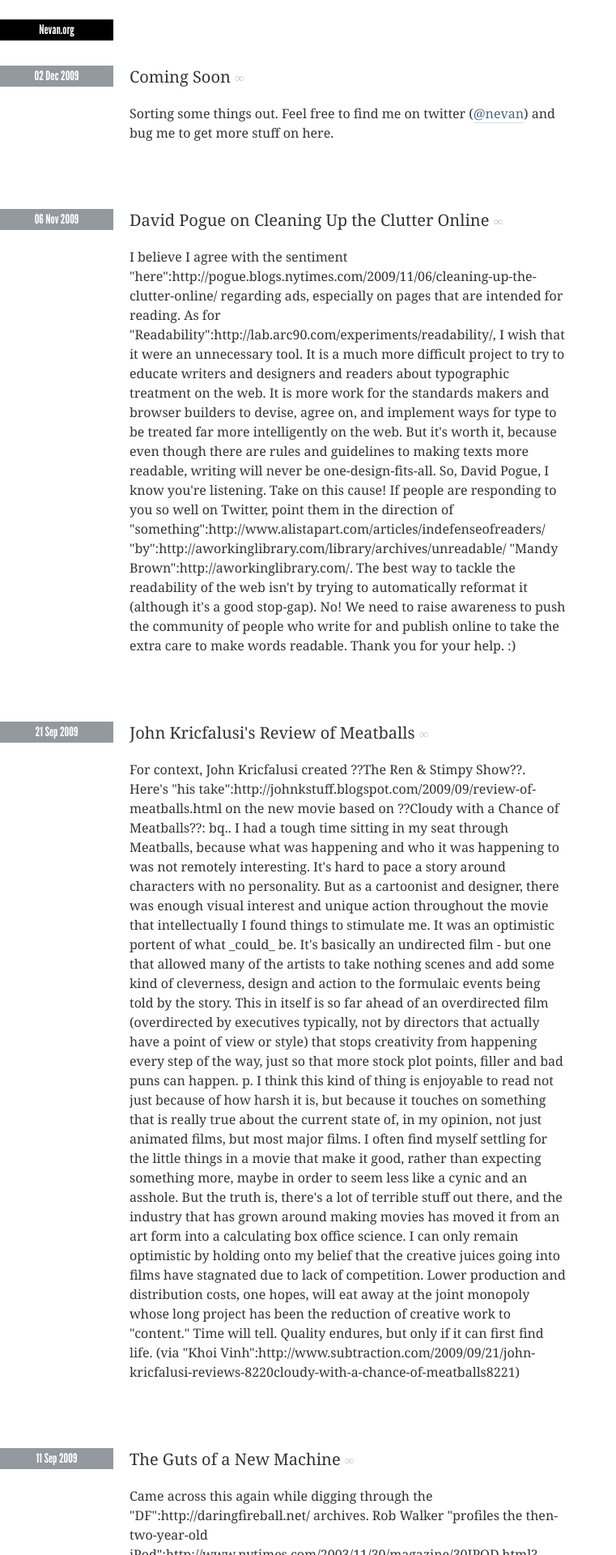
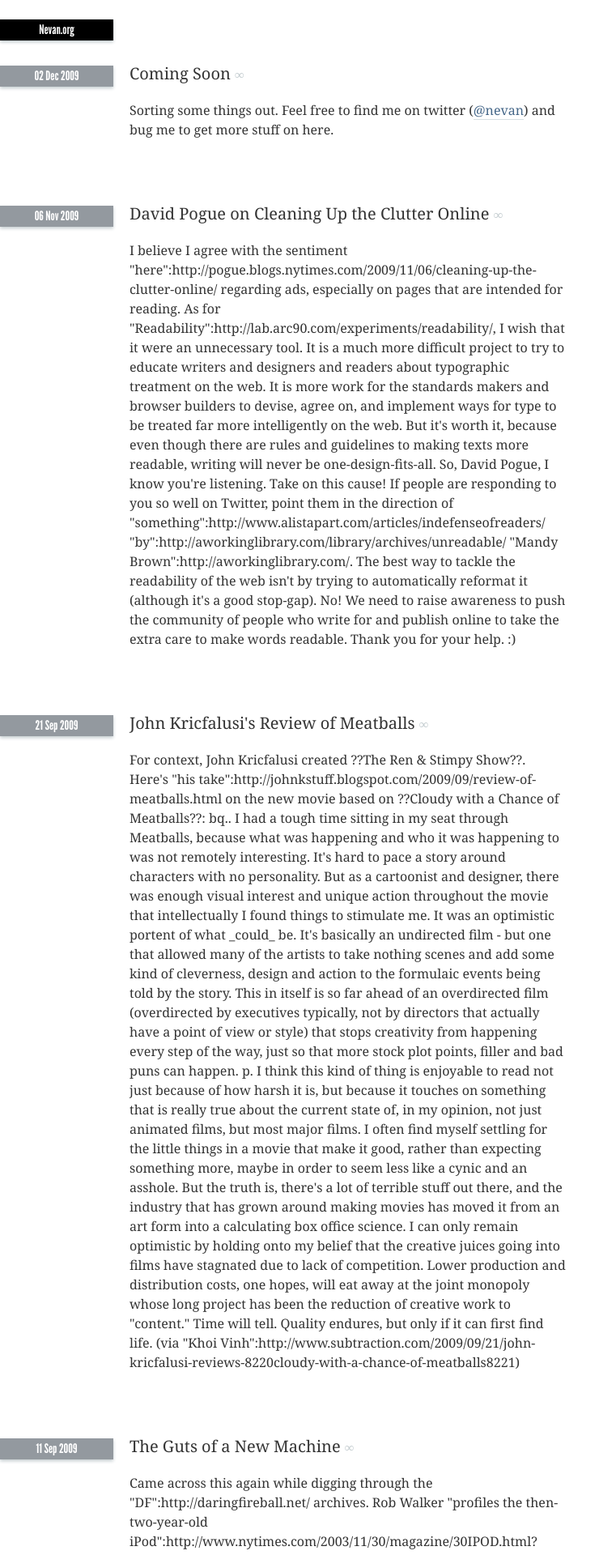
Before and after one commit to nevanscott/nevanscott, a Jekyll site: the page built from index.html, in a window 1280 px wide. Shown: the top 1920 px of the page at 81% size, without its empty margins (0-761 px from the left). Built offline with Jekyll 4.4.1, drawn with Linux system fonts in a browser that asks for light colours; Markdown is read by kramdown in place of the engine named in the settings.

Commit message:
added little shadows for now

```diff
--- a/media/css/main.css
+++ b/media/css/main.css
@@ -63,6 +63,9 @@
 	padding: 1px 20px;
 	width: 100px;
 	margin-right: 20px;
+	box-shadow: 0px 2px 4px #C3CCCF;
+	-webkit-box-shadow: 0px 2px 4px #C3CCCF;
+	-moz-box-shadow: 0px 2px 4px #C3CCCF;
 	}
 h1 a:hover {
 	border: none;
@@ -75,7 +78,7 @@
 h3 {
 	font-size: 1.25em;
 	line-height: 1.2em;
-	padding-top: .6em;
+	padding-top: .4em;
 	}
 h4 {
 	font-size: 1em;
@@ -146,6 +149,9 @@
 	background: #789;
 	color: #456;
 	white-space: nowrap;
+	box-shadow: 0px 2px 4px #C3CCCF;
+	-webkit-box-shadow: 0px 2px 4px #C3CCCF;
+	-moz-box-shadow: 0px 2px 4px #C3CCCF;
 	}
 .essay {
 	margin: .75em 20px 4.5em 160px;
```
Also changed, not shown: html/media/css/main.css (+7 -1 lines).
